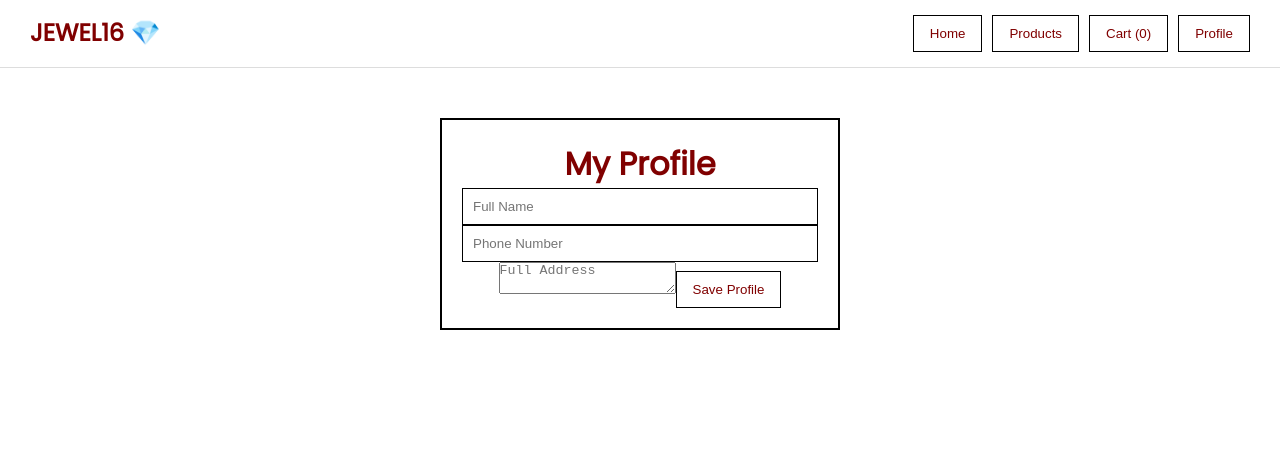
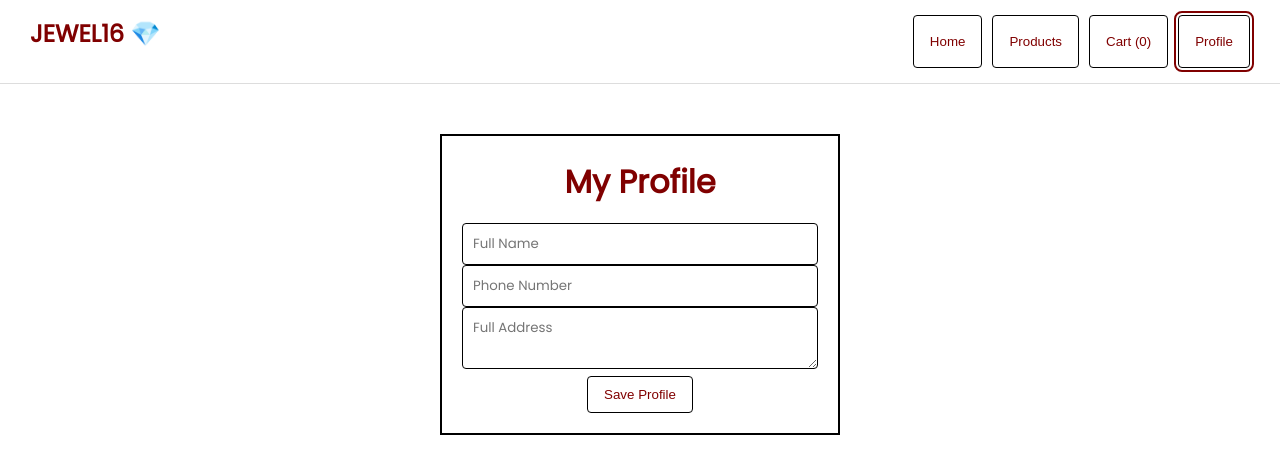
Before and after one commit to mithzz2006-a11y/jewel16-website, a React (Vite) app: page / in a window 1280 px wide. Both pictures are taken after a click on the button "Profile". Shown: the top 474 px of the page. Built offline with nearby package versions, Linux system fonts and the light colour scheme.

Commit message:
Update index.css

```diff
--- a/src/index.css
+++ b/src/index.css
@@ -10,6 +10,7 @@ body {
   font-family: 'Poppins', sans-serif;
   background: white;
   color: #111;
+  line-height: 1.6;
 }
 
 /* NAVBAR */
@@ -20,6 +21,25 @@ nav {
   padding: 15px 30px;
   border-bottom: 1px solid #ddd;
   background: white;
+  position: sticky;
+  top: 0;
+  z-index: 1000;
+}
+
+nav ul {
+  list-style: none;
+  display: flex;
+  gap: 20px;
+}
+
+nav ul li a {
+  text-decoration: none;
+  color: #111;
+  transition: color 0.3s;
+}
+
+nav ul li a:hover {
+  color: maroon;
 }
 
 /* BUTTON */
@@ -29,17 +49,85 @@ button {
   background: white;
   color: maroon;
   cursor: pointer;
-  transition: 0.3s;
+  border-radius: 4px;
+  transition: background 0.3s, color 0.3s, transform 0.2s;
 }
 
 button:hover {
   background: maroon;
   color: white;
+  transform: scale(1.05);
+}
+
+button:focus {
+  outline: 2px solid maroon;
+  outline-offset: 2px;
 }
 
 /* INPUT */
-input {
+input, textarea, select {
   padding: 10px;
   border: 1px solid black;
   width: 100%;
+  border-radius: 4px;
+  transition: border-color 0.3s;
+  font-family: inherit;
 }
+
+input:focus, textarea:focus, select:focus {
+  border-color: maroon;
+  outline: none;
+}
+
+/* FORM */
+form {
+  display: flex;
+  flex-direction: column;
+  gap: 15px;
+  max-width: 500px;
+  margin: 20px auto;
+}
+
+label {
+  font-weight: 600;
+  margin-bottom: 5px;
+}
+
+/* CONTAINER */
+.container {
+  max-width: 1200px;
+  margin: 0 auto;
+  padding: 20px;
+}
+
+/* HEADINGS */
+h1, h2, h3, h4, h5, h6 {
+  margin-bottom: 15px;
+  font-weight: 600;
+}
+
+/* FOOTER */
+footer {
+  text-align: center;
+  padding: 20px;
+  border-top: 1px solid #ddd;
+  background: #f9f9f9;
+  margin-top: 40px;
+}
+
+/* RESPONSIVE */
+@media (max-width: 768px) {
+  nav {
+    flex-direction: column;
+    align-items: flex-start;
+  }
+
+  nav ul {
+    flex-direction: column;
+    gap: 10px;
+  }
+
+  .container {
+    padding: 10px;
+  }
+}
```
